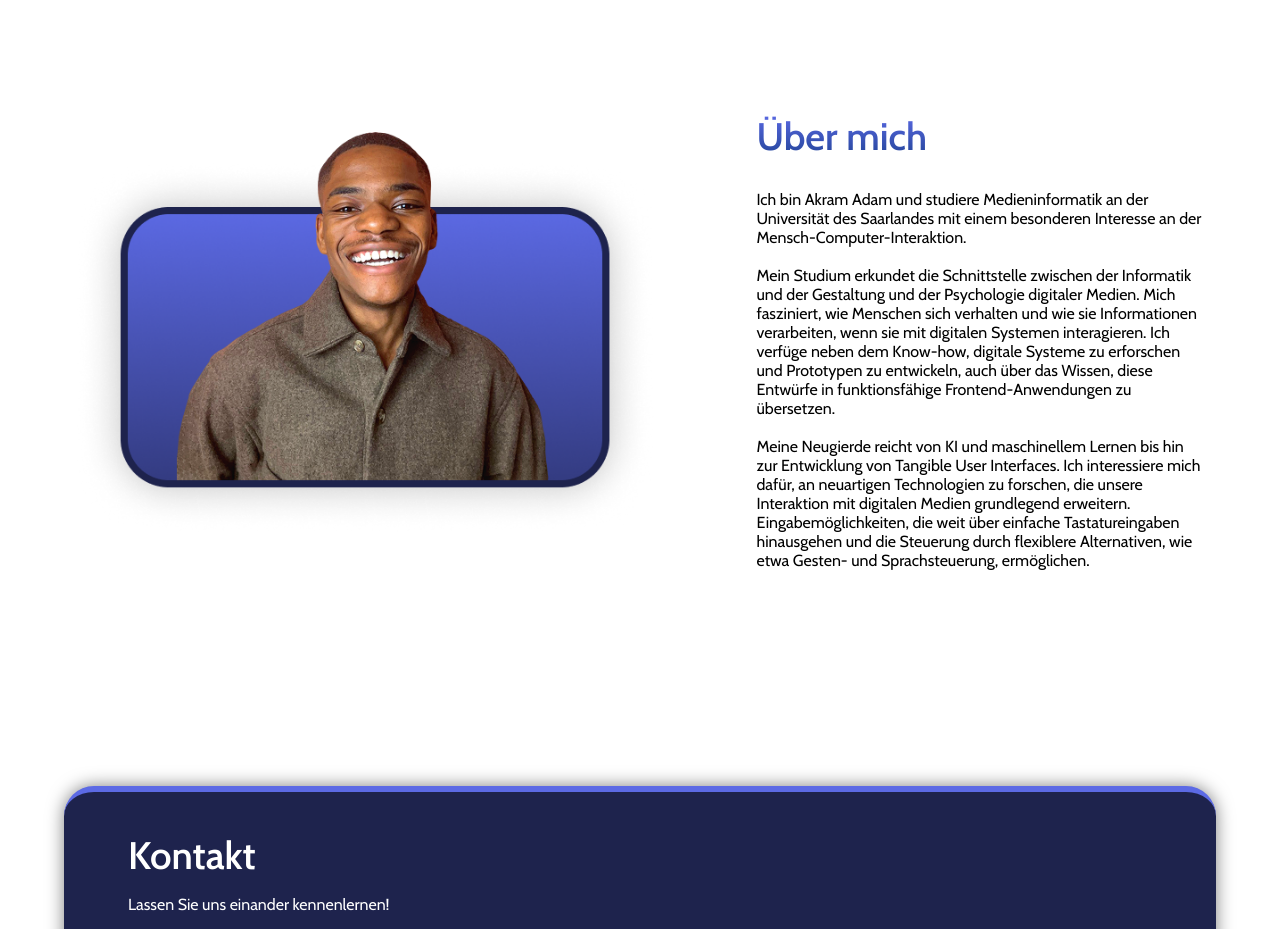
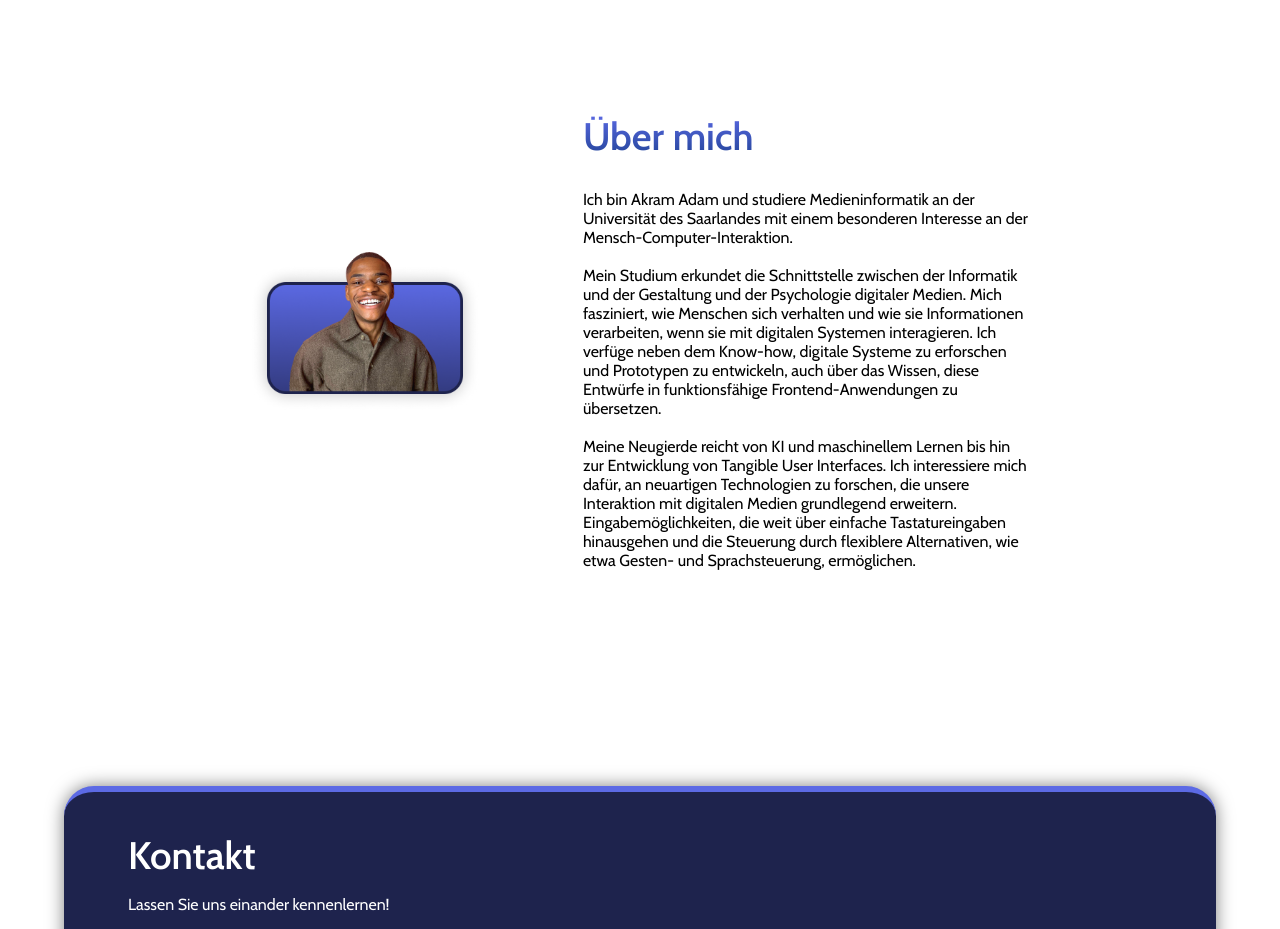
Before and after one commit to akramadam/portfolio-website, a React (Vite) app: page / in a window 1280 px wide. Shown: the part 1040-1969 px from the top of the page. Built offline with nearby package versions, Linux system fonts and the light colour scheme.

Commit message:
adjustment

```diff
--- a/src/index.css
+++ b/src/index.css
@@ -362,10 +362,14 @@ body {
 
   } */
 
-  max-height: 50vh;
-  max-width: 50vw;
+  max-height: 40vh;
+  max-width: 40vw;
   object-fit: cover;
 
+  @media (max-width: 1440px) {
+    max-height: 20vh;
+    max-width: 20vw;
+  }
 
 
   @media (max-width:  768px) {
```
